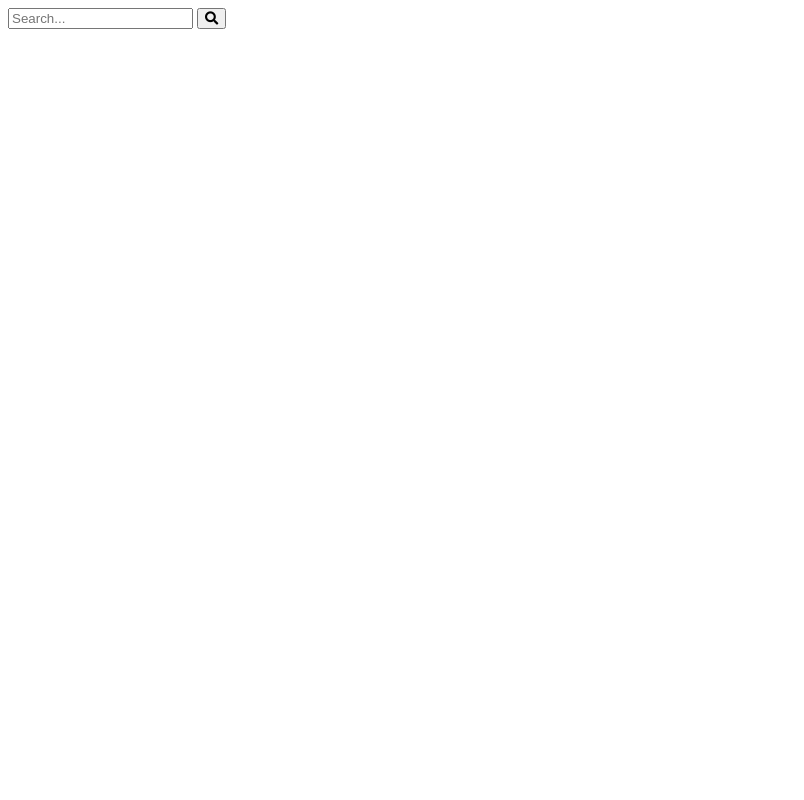
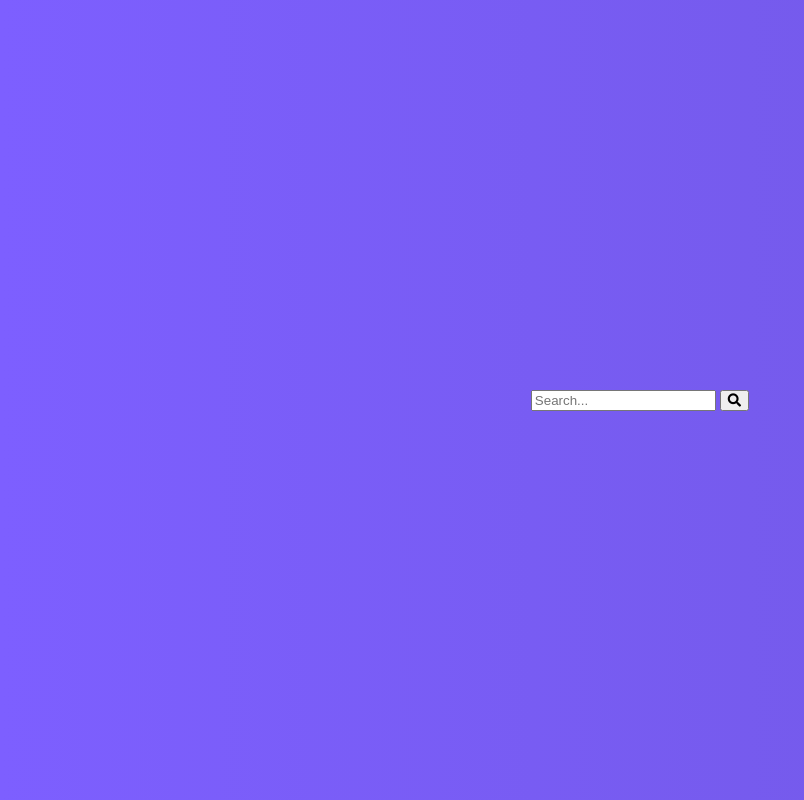
Before and after one commit to GUchechi/Hidden-search-widget, a plain HTML site: page index.html in a window 1280 px wide. Shown: the whole page, without its empty margins (0-804 px from the left). Drawn offline with Linux system fonts and the light colour scheme.

Commit message:
input, button & customised css

```diff
--- a/index.html
+++ b/index.html
@@ -5,24 +5,16 @@
     <meta http-equiv="X-UA-Compatible" content="IE=edge">
     <meta name="viewport" content="width=device-width, initial-scale=1.0">
     <link rel="stylesheet" href="https://cdnjs.cloudflare.com/ajax/libs/font-awesome/5.14.0/css/all.min.css" integrity="sha512-1PKOgIY59xJ8Co8+NE6FZ+LOAZKjy+KY8iq0G4B3CyeY6wYHN3yt9PW0XpSriVlkMXe40PTKnXrLnZ9+fkDaog==" crossorigin="anonymous" />
-    <link rel="stylesheet" href="style.css" />
-    <title>Hidden Search</title>
-  </head>
-  <body>
-    <div class="search">
-      <input type="text" class="input" placeholder="Search...">
-      <button class="btn">
-        <i class="fas fa-search"></i>
-      </button>
-    </div>
-    <script src="script.js"></script>
-  </body>
-</html>
-
     <link rel="stylesheet" href="./style.css">
     <title>Hidden-search-widget</title>
 </head>
 <body>
+    <div class="search">
+        <input type="text" class="input" placeholder="Search...">
+        <button class="btn">
+            <i class="fas fa-search"></i>
+        </button>
+    </div>
 
     <script src="./script.js"></script>
 </body>
--- a/style.css
+++ b/style.css
@@ -0,0 +1,16 @@
+@import url('https://fonts.googleapis.com/css2?family=Roboto:wght@400;700&display=swap');
+
+* {
+  box-sizing: border-box;
+}
+
+body {
+  background-image: linear-gradient(90deg, #7d5fff, #7158e2);
+  font-family: 'Roboto', sans-serif;
+  display: flex;
+  align-items: center;
+  justify-content: center;
+  height: 100vh;
+  overflow: hidden;
+  margin: 0;
+}
```
